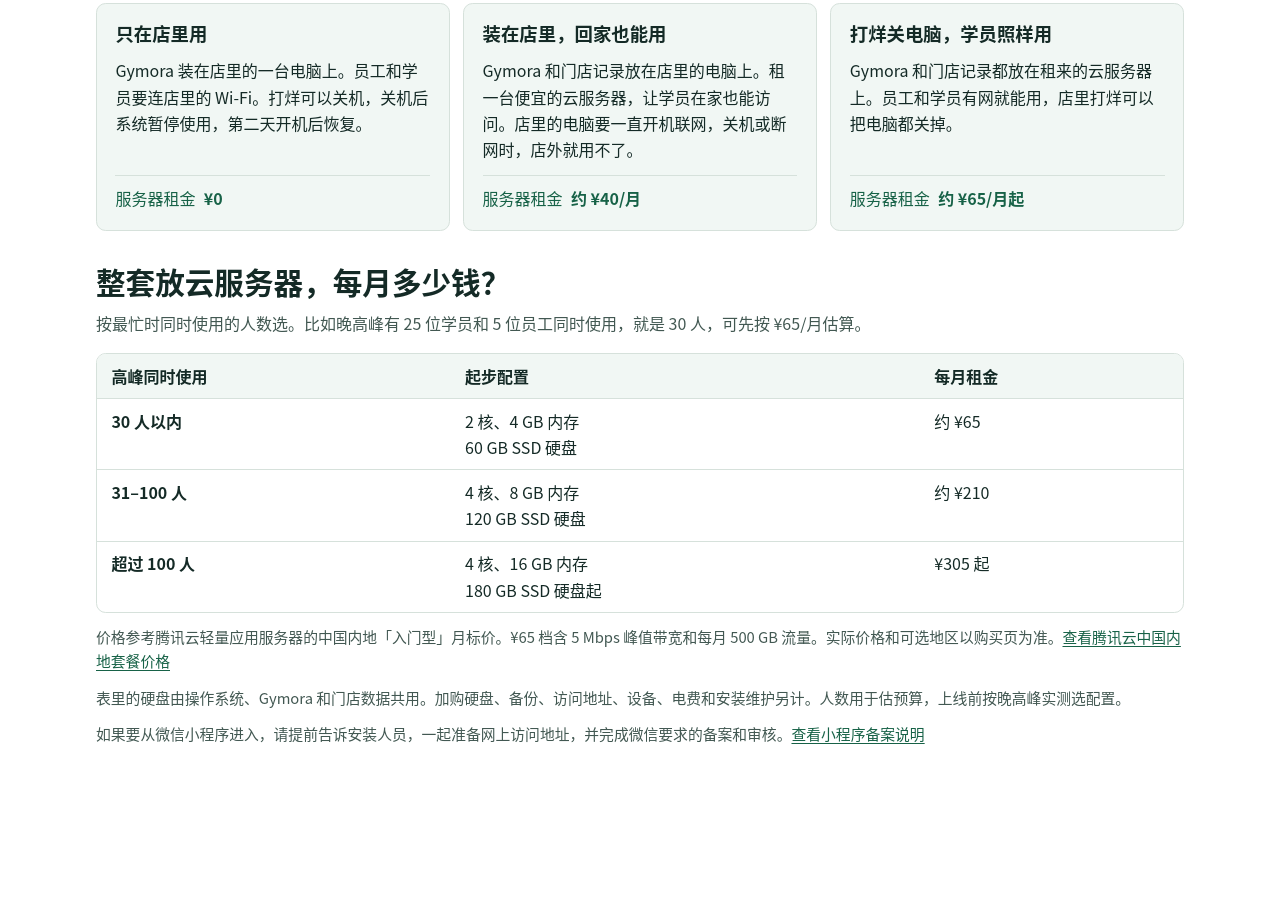
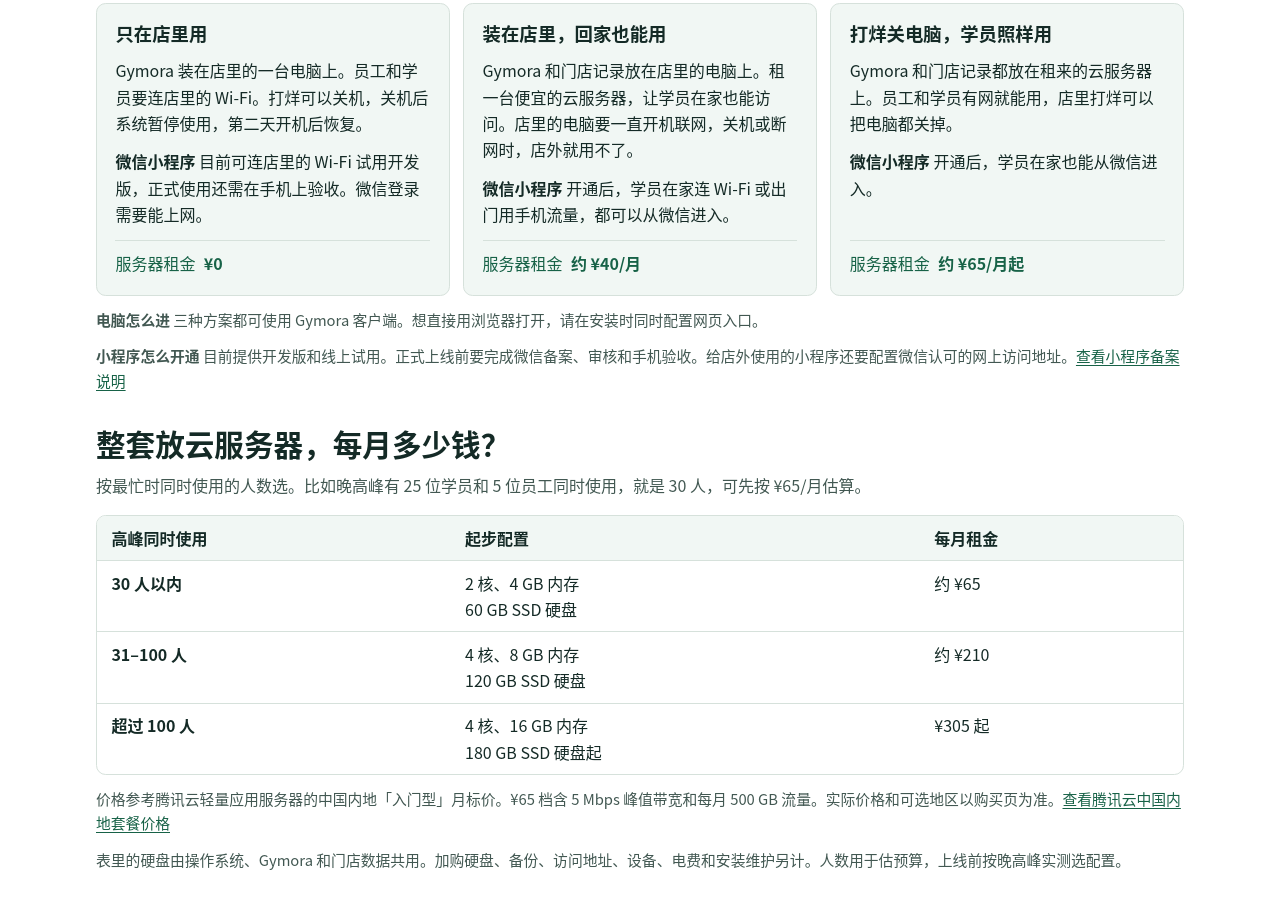
Before and after one commit to Escapingbug/gymora-guide, a plain HTML site: page index.html in a window 1280 px wide. Shown: the part 227-1136 px from the top of the page. Before the commit the page ends 1022 px from the top, so only its background shows below. Drawn offline with Linux system fonts and the light colour scheme.

Commit message:
Explain client and WeChat access for each deployment option

```diff
--- a/index.html
+++ b/index.html
@@ -3,7 +3,7 @@
 <head>
   <meta charset="utf-8">
   <meta name="viewport" content="width=device-width, initial-scale=1">
-  <meta name="description" content="了解 Gymora 的三种门店部署方式，比较店外访问、电脑开机要求和服务器租金。">
+  <meta name="description" content="比较 Gymora 的三种部署方式，包括店外访问、微信小程序、电脑开机要求和服务器租金。">
   <meta name="theme-color" content="#142a26">
   <title>Gymora 部署说明</title>
   <link rel="stylesheet" href="./guide.css?v=deployment">
@@ -24,19 +24,24 @@
         <article>
           <h2>只在店里用</h2>
           <p>Gymora 装在店里的一台电脑上。员工和学员要连店里的 Wi-Fi。打烊可以关机，关机后系统暂停使用，第二天开机后恢复。</p>
+          <p><strong>微信小程序</strong> 目前可连店里的 Wi-Fi 试用开发版，正式使用还需在手机上验收。微信登录需要能上网。</p>
           <p class="price">服务器租金 <strong>¥0</strong></p>
         </article>
         <article>
           <h2>装在店里，回家也能用</h2>
           <p>Gymora 和门店记录放在店里的电脑上。租一台便宜的云服务器，让学员在家也能访问。店里的电脑要一直开机联网，关机或断网时，店外就用不了。</p>
+          <p><strong>微信小程序</strong> 开通后，学员在家连 Wi-Fi 或出门用手机流量，都可以从微信进入。</p>
           <p class="price">服务器租金 <strong>约 ¥40/月</strong></p>
         </article>
         <article>
           <h2>打烊关电脑，学员照样用</h2>
           <p>Gymora 和门店记录都放在租来的云服务器上。员工和学员有网就能用，店里打烊可以把电脑都关掉。</p>
+          <p><strong>微信小程序</strong> 开通后，学员在家也能从微信进入。</p>
           <p class="price">服务器租金 <strong>约 ¥65/月起</strong></p>
         </article>
       </div>
+      <p class="setup-note"><strong>电脑怎么进</strong> 三种方案都可使用 Gymora 客户端。想直接用浏览器打开，请在安装时同时配置网页入口。</p>
+      <p class="setup-note"><strong>小程序怎么开通</strong> 目前提供开发版和线上试用。正式上线前要完成微信备案、审核和手机验收。给店外使用的小程序还要配置微信认可的网上访问地址。<a href="https://cloud.tencent.com/document/faq/243/97691">查看小程序备案说明</a></p>
     </section>
 
     <section id="budget" aria-labelledby="budget-title">
@@ -56,7 +61,6 @@
       </div>
       <p class="cost-note">价格参考腾讯云轻量应用服务器的中国内地「入门型」月标价。¥65 档含 5 Mbps 峰值带宽和每月 500 GB 流量。实际价格和可选地区以购买页为准。<a href="https://cloud.tencent.com/document/product/1207/73452#e759be02-a0a2-4e0f-bea6-8b9f9a3a5642">查看腾讯云中国内地套餐价格</a></p>
       <p class="cost-note">表里的硬盘由操作系统、Gymora 和门店数据共用。加购硬盘、备份、访问地址、设备、电费和安装维护另计。人数用于估预算，上线前按晚高峰实测选配置。</p>
-      <p class="setup-note">如果要从微信小程序进入，请提前告诉安装人员，一起准备网上访问地址，并完成微信要求的备案和审核。<a href="https://cloud.tencent.com/document/faq/243/97691">查看小程序备案说明</a></p>
     </section>
   </main>
 </body>
```
